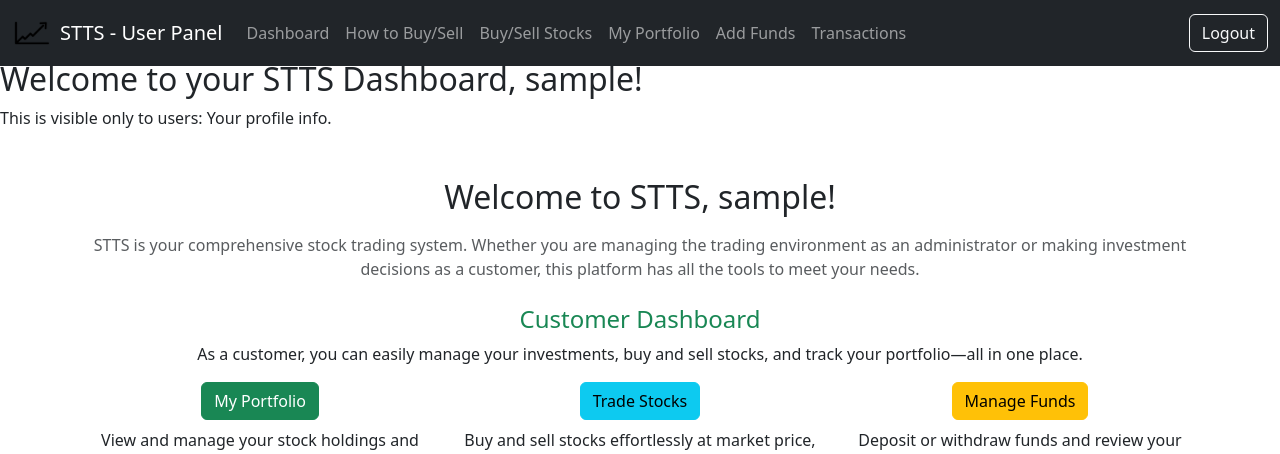
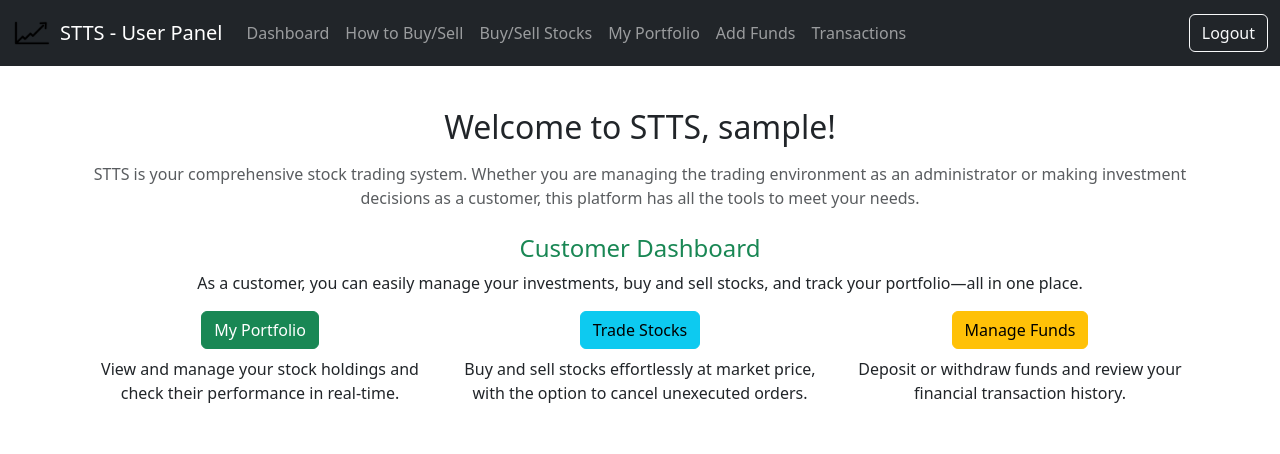
Before and after one commit to ivazqu10/Stocks, a Flask app: page / in a window 1280 px wide. Shown: the top 454 px of the page. Run offline with Flask 3, Linux system fonts and the light colour scheme; the visitor is signed in with stand-in values (Sample User, id 1).

Commit message:
v2 User Dashboard
just removed the conditional rendering to make it more visually appealing

```diff
--- a/templates/user_dashboard.html
+++ b/templates/user_dashboard.html
@@ -5,17 +5,6 @@
 {% block content %}
 
 
-<!-- Conditional Rendering based on Authentication and Role -->
-{% if current_user.is_authenticated %}
-    <h2>Welcome to your STTS Dashboard,  {{ current_user.username }}!</h2>
-    {% if current_user.role == "admin" %}
-        <p>This is visible only to admins: Manage users, settings, etc.</p>
-    {% elif current_user.role == "user" %}
-        <p>This is visible only to users: Your profile info.</p>
-    {% endif %}
-{% else %}
-    <h1>You are not logged in</h1>
-{% endif %}
 
 <div class="container mt-5">
     {% if current_user.is_authenticated %}
```
